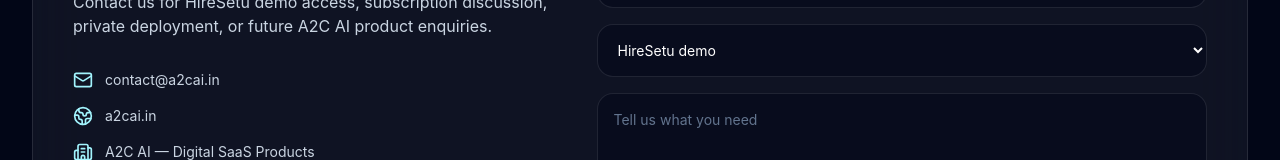
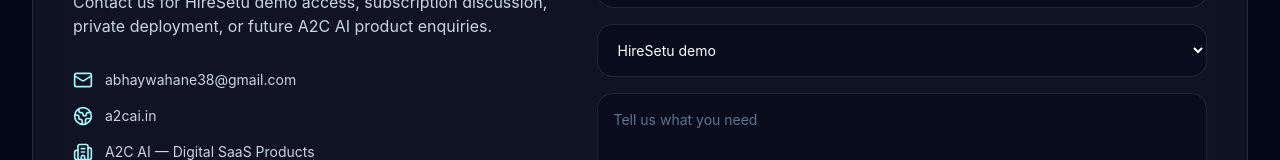
Before and after one commit to abhirails/a2cai-website, a React (Vite) app: page / in a window 1280 px wide. Shown: the part 4306-4466 px from the top of the page. Built offline with nearby package versions, Linux system fonts and the light colour scheme.

Commit message:
Update enquiry email to abhaywahane38@gmail.com

```diff
--- a/src/App.jsx
+++ b/src/App.jsx
@@ -20,7 +20,7 @@
   name: "A2C AI",
   tagline: "About to Change",
   domain: "a2cai.in",
-  email: "contact@a2cai.in",
+  email: "abhaywahane38@gmail.com",
   founder: "Abhay Wahane",
 };
 
@@ -94,7 +94,7 @@
       "For products such as HireSetu, users may upload recruitment-related information such as resumes, job descriptions, candidate details, and billing information. Such data is used only for providing the requested product functionality.",
       "We do not sell customer data. Payment information is processed through third-party payment providers such as Razorpay. We do not store card or UPI credentials on our servers.",
       "Customers are responsible for ensuring they have the right to upload and process candidate or business data through our services.",
-      "For privacy requests, contact us at contact@a2cai.in.",
+      "For privacy requests, contact us at abhaywahane38@gmail.com.",
     ],
   },
   terms: {
@@ -114,7 +114,7 @@
       "Refund eligibility depends on the plan, activation status, usage, and the specific agreement at the time of purchase.",
       "For standard monthly SaaS subscriptions, refunds are generally not provided after workspace activation unless there is a confirmed duplicate payment or technical issue preventing access.",
       "Approved refunds, if any, will be processed through the original payment method within the timeline supported by the payment provider.",
-      "For cancellation or refund requests, contact contact@a2cai.in with payment reference and account details.",
+      "For cancellation or refund requests, contact abhaywahane38@gmail.com with payment reference and account details.",
     ],
   },
   shipping: {
@@ -124,7 +124,7 @@
       "Product access is delivered digitally after payment confirmation, account verification, and workspace activation.",
       "For SaaS subscriptions, access details are provided through the application dashboard, registered email, or onboarding communication.",
       "In cases requiring manual configuration, activation time may vary based on the selected plan and customer requirements.",
-      "For delivery/access issues, contact contact@a2cai.in.",
+      "For delivery/access issues, contact abhaywahane38@gmail.com.",
     ],
   },
 };
```
